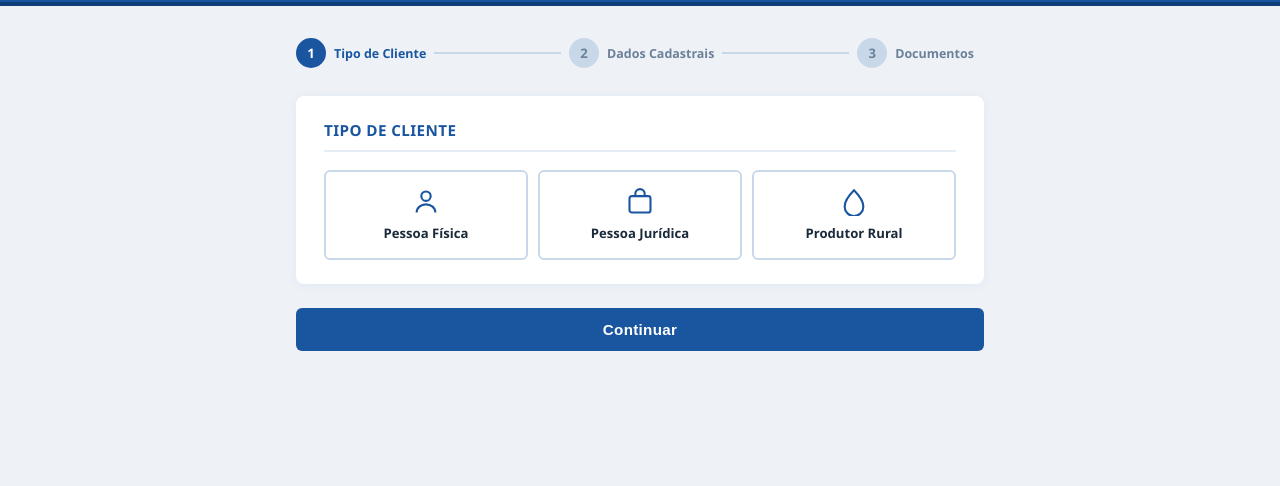
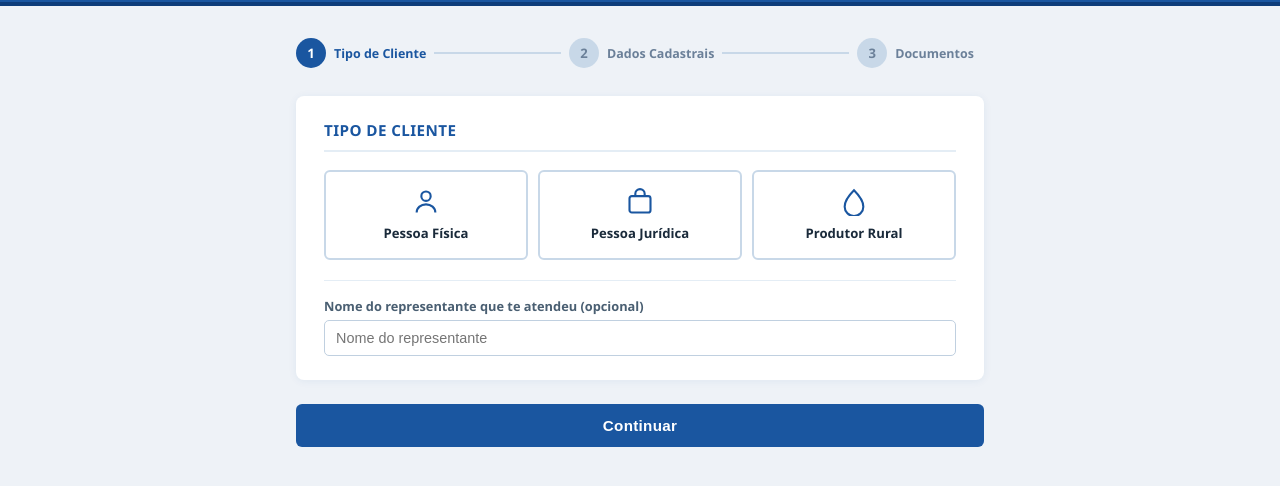
Before and after one commit to Bruno0405/FICHA-CADASTRAL, a plain HTML site: page index.html in a window 1280 px wide. Shown: the part 102-588 px from the top of the page. Drawn offline with Linux system fonts and the light colour scheme.

Commit message:
Adicionando Representantes
Added optional input field for representative's name.

```diff
--- a/index.html
+++ b/index.html
@@ -327,6 +327,13 @@
 
         </div>
         <span class="field-error" id="tipo-error" style="margin-top:10px; display:none;">Selecione o tipo de cliente para continuar.</span>
+
+        <div class="divider" style="margin:20px 0 16px;"></div>
+
+        <div class="field" style="margin-bottom:0;">
+          <label>Nome do representante que te atendeu (opcional)</label>
+          <input type="text" name="Representante" id="representante-nome" placeholder="Nome do representante" />
+        </div>
       </div>
       <button type="button" class="btn-submit" onclick="irParaPasso2()">Continuar</button>
     </div>
```
